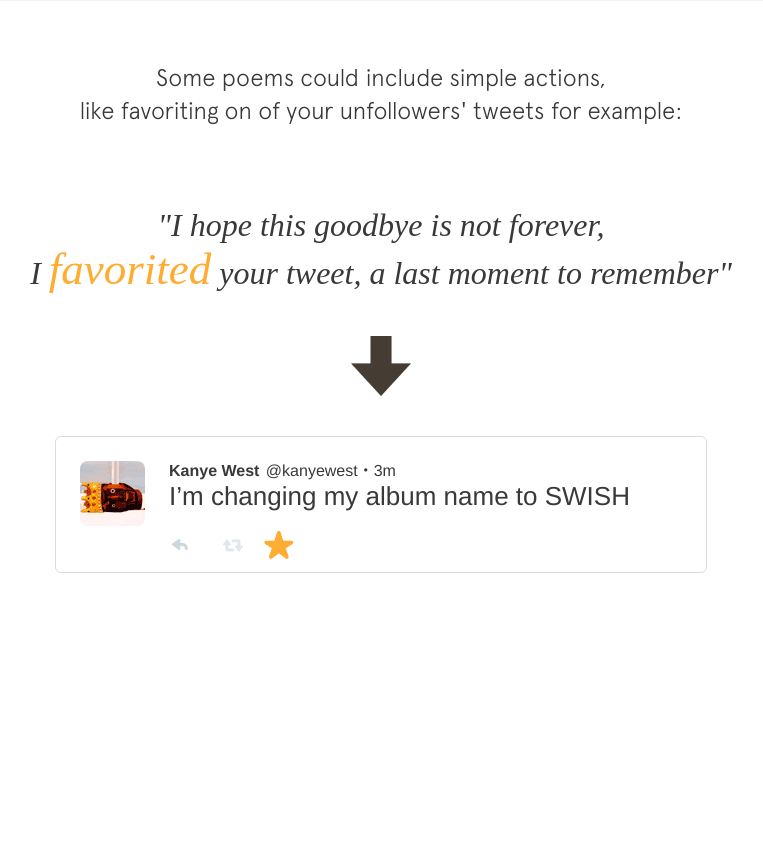
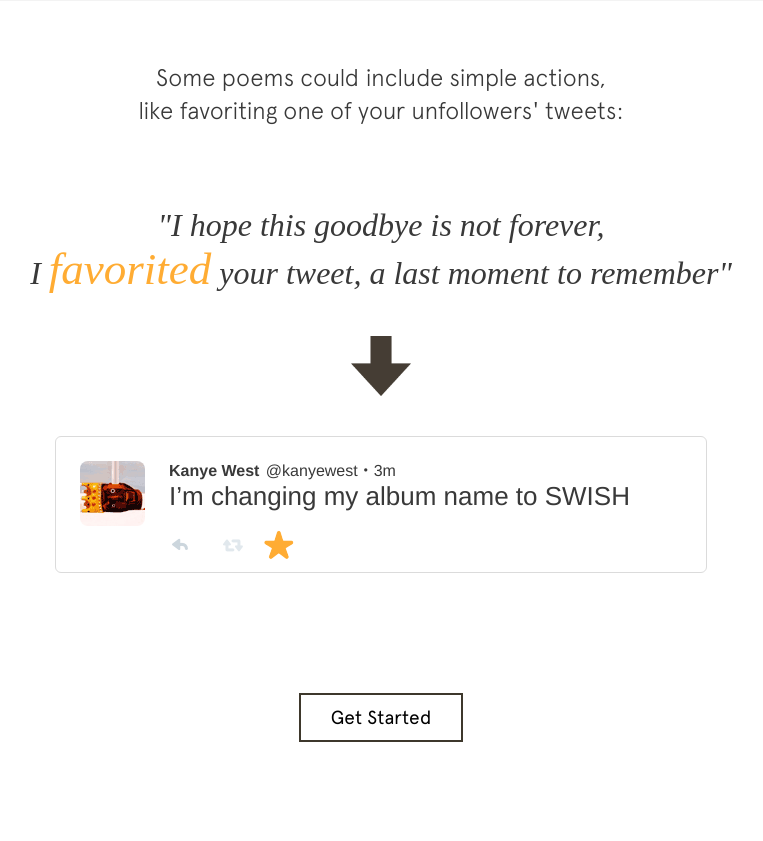
Before and after one commit to tomgalle/goodbye_unfollower, a PHP site: page / in a window 1280 px wide. Shown: the part 1639-2480 px from the top of the page, without its empty margins (259-1022 px from the left). Run offline with PHP 8.4, Linux system fonts and the light colour scheme; some libraries are stand-ins or nearby versions.

Commit message:
frontend update

```diff
--- a/activate.html
+++ b/activate.html
@@ -32,9 +32,9 @@
 
                         <div class="title">Activate Goodbye Unfollower</div>
                         <div class="description">
-                            Once activated, you will tweet a poem to every person that unfollows you.<br> Don't worry, the poems are funny and won't be offensive.<br> You can always come back here to deactivate them.<div class="backexamples"><a href="index.html">(See Examples)</a></div>
+                            Once activated, you will tweet a poem to every person that unfollows you.<br> Don't worry, the poems are funny and won't be offensive.<br> You can always come back here to deactivate them.<div class="backexamples">(See Examples)</div>
                         </div>
-
+                        <!-- <a href="index.html"> </a>-->
 
 
 
--- a/css/activate.css
+++ b/css/activate.css
@@ -60,6 +60,7 @@
   font-size: 20px;
   display: inline-block;
   margin-left: 10px;
+  cursor: pointer;
 
 }
 
--- a/css/main.css
+++ b/css/main.css
@@ -285,7 +285,6 @@
 	margin: 0 auto;
 	margin-top: 40px;
 	position: relative;
-
 }
 
 
@@ -376,6 +375,21 @@
 
 
 
+.lowbutton{
+  padding: 12px 0px;
+  color:black;
+  width: 160px;
+  background-color: white;
+  font-size: 19px;
+  text-align: center;
+  vertical-align: middle;
+  font-family: Apercu;
+  margin: 0 auto;
+  margin-top: 120px;
+  cursor: pointer;
+  border: 2px solid #3e382c;
+
+}
 
 
 
--- a/index.html
+++ b/index.html
@@ -4,9 +4,9 @@
 
     <head>
         <meta charset="utf-8">
-        <title> </title>
+        <title>Goodbye Unfollower</title>
 
-        <meta name="description" content=" "/>
+        <meta name="description" content="A Beautiful Goodbye Poem for Every Unfollower"/>
         <link rel="image_src" href="img/ .png" />
 
         <link rel="stylesheet" type="text/css" href="css/normalize.css">
@@ -20,7 +20,7 @@
 
 
 
-        <!-- FACEBOOK STUFF -->
+        <!-- FACEBOOK BUTTON -->
 
         <div id="fb-root"></div>
         <script>(function(d, s, id) {
@@ -32,6 +32,8 @@
         }(document, 'script', 'facebook-jssdk'));</script>
 
 
+
+        <div id="exampletweet"></div> <!-- To scroll to example tweet from javascript  -->
 
 
         <div class="pageonewrapper">
@@ -54,7 +56,7 @@
                         </div>
 
 
-                        <p class="subtitle">A Beautiful Goodbye for Every Unfollower</p>
+                        <p class="subtitle">A Beautiful Goodbye Poem for Every Unfollower</p>
 
 
 
@@ -74,7 +76,7 @@
 
                             <div class="sectionthree block">
                                 <div class="circlethree circle"></div>
-                                <div class="textone text">Unfollowers will receive <br> an amusing goodbye <br> poem from you :)
+                                <div class="textone text">You will tweet them <br> a goodbye poem
                                 </div>
                             </div>
 
@@ -275,7 +277,7 @@
 
             <div class="subpageheader">
                 Some poems could include simple actions, <br>
-                like favoriting on of your unfollowers' tweets for example: <br>
+                like favoriting one of your unfollowers' tweets: <br>
                 <!-- Don’t worry, we won’t overdo it.            -->
             </div>
 
@@ -300,6 +302,7 @@
             </div> <!-- actiontweet -->
 
 
+            <a href="activate.html"><div class="lowbutton">Get Started</div></a>
 
 
 
--- a/js/script.js
+++ b/js/script.js
@@ -1,3 +1,5 @@
+
+
 (function() {
 
 // GENERATE PAGES
@@ -12,23 +14,32 @@
 setPages();
 
 
+var windowHeight = $(window).height();
+
+
 //RESIZE
 $( window ).resize(function() { setPages(); });
 
 
 // EXAMPLES SCROLL
 $(".examples").click(function() {
+	scrollToExamples();
+});
+
+function scrollToExamples(){
 	var windowHeight = $(window).height();
-    $('html, body').animate({scrollTop: windowHeight}, 400);
-});
+	$("html, body").animate({scrollTop: windowHeight}, 400);
+}
+
 
 
 // ANIMATE FAVORITE ON PAGE 3
+var animated = false;
 
 function animateFavStar(){
 
 	var favStar = $(".fave"),
-	arrow = $(".arrowdown");
+	arrow = $(".arrowdown"),
 	textToAnim = $(".texttoanim");
 
 	$(window).on("scroll", function(){
@@ -36,13 +47,13 @@
 		$.fn.scrollBottom = function() { return $(document).height() - this.scrollTop() - this.height(); };
 		var distanceBottomPage = ($(window).scrollBottom());
 
-		if ( distanceBottomPage < 150 ) {
-			setInterval(function () {
-				favStar.addClass("anim");
+		if ( distanceBottomPage < 150 && animated === false ) {
+			setTimeout(function () {
+				favStar.addClass("anim"),
 				textToAnim.addClass("animtext");
 			}, 300);
+			animated = true;
 		}
-
 	});
 
 }
@@ -50,10 +61,30 @@
 animateFavStar();
 
 
+// BACK TO EXAMPLES
+
+var backExamples = $(".backexamples");
+var windowLocation = (window.location.href);
+
+backExamples.on("click", function(){window.location.href = "index.html#exampletweet";});
+
+function exampleTweetActive(){
+	if ( windowLocation.indexOf("#exampletweet") > -1 ){
+		setTimeout(function(){
+			scrollToExamples();
+		}, 400);
+	}
+};
+exampleTweetActive();
 
 
+// function removeId(){window.location.href = "index.html";}
 
-// $("#elem").scrollBottom(); //how many pixels below element
+
+// var funqueue = [];
+// funqueue.push(exampleTweetActive);
+// funqueue.push(removeId);
+// (funqueue.shift())();
 
 
 
```
